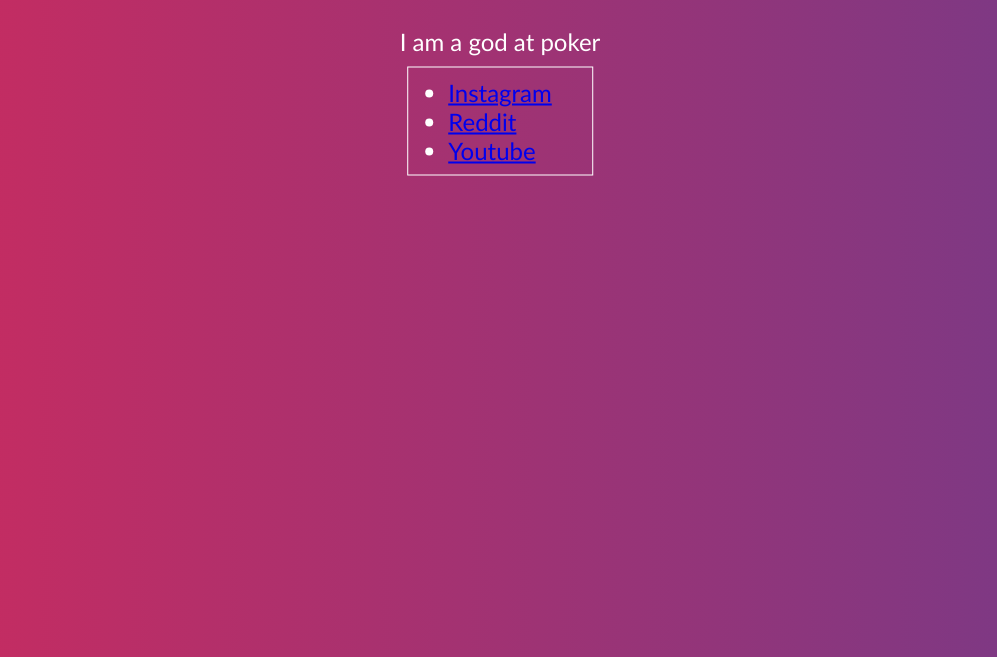
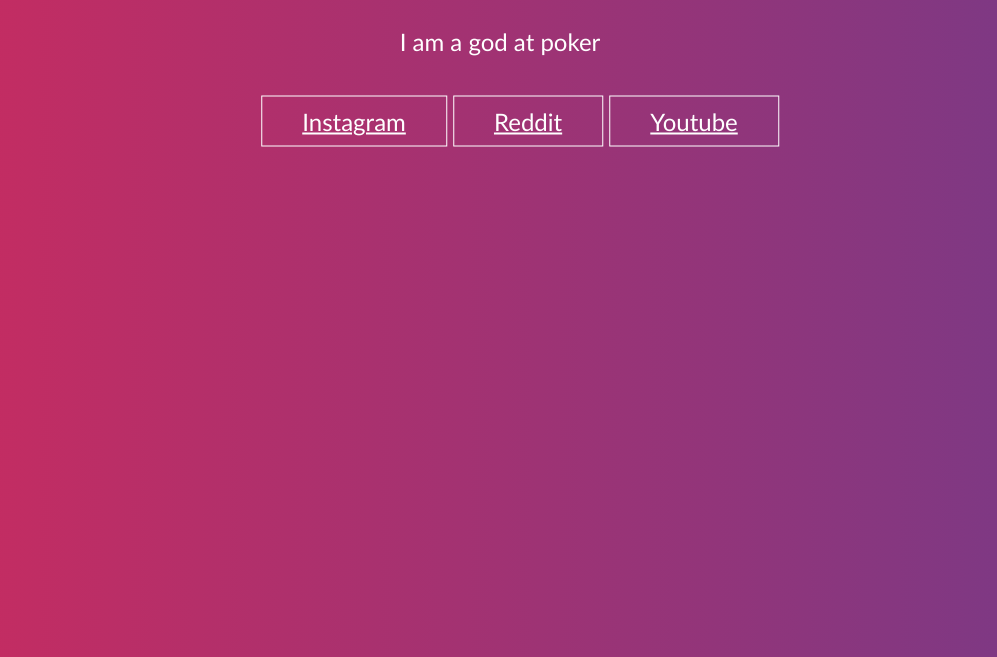
Before and after one commit to Eltoncheah/Eltoncheah, a plain HTML site: page index.html in a window 1280 px wide. Shown: the part 143-800 px from the top of the page, without its empty margins (140-1137 px from the left). Drawn offline with Linux system fonts and the light colour scheme.

Commit message:
Update style.css

```diff
--- a/style.css
+++ b/style.css
@@ -11,6 +11,13 @@ ul {
  left: 50%;
  transform: translate(-50%, -50%);
  text-decoration: none;
+}
+
+ul li{
+display: inline-block;
+}
+
+ul li a{
  color: #fff;
  padding: 10px 40px;
  border: 1px solid white;
```
